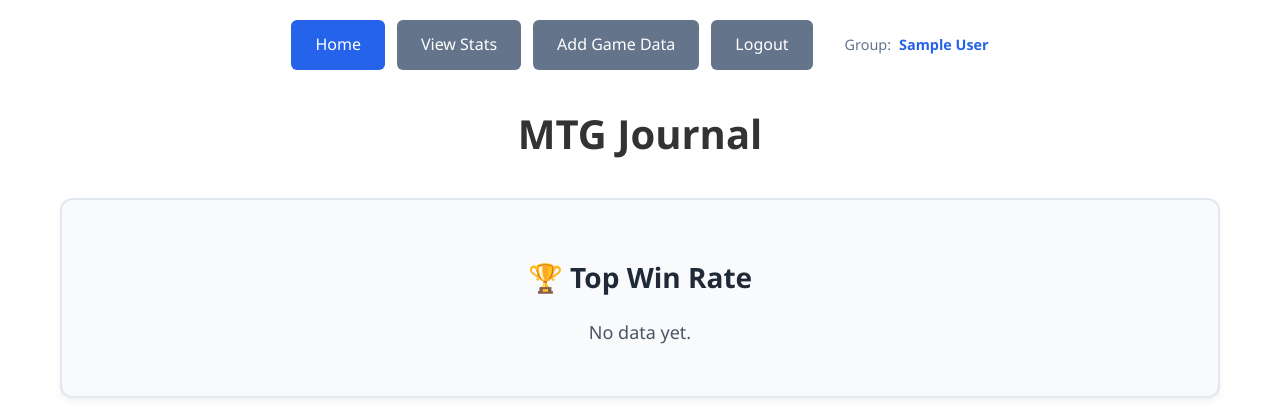
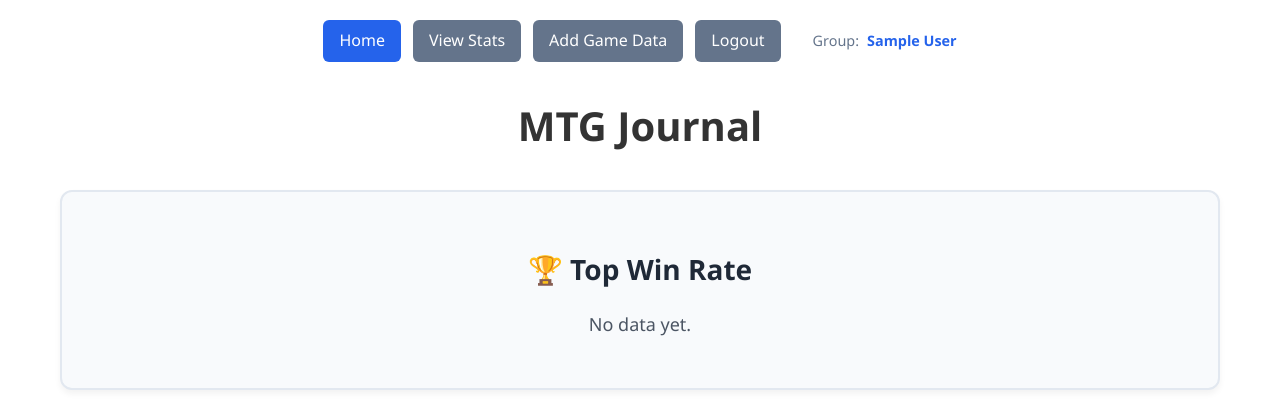
Before and after one commit to Agentredx1/MTG-Journal, a Flask app: page / in a window 1280 px wide. Shown: the top 420 px of the page. Run offline with Flask 3, Linux system fonts and the light colour scheme; the visitor is signed in with stand-in values (Sample User, id 1); data comes from the database, SQL or seed files in the repository.

Commit message:
Updating button styling

```diff
--- a/static/styles.css
+++ b/static/styles.css
@@ -125,7 +125,7 @@
 /* ===== Buttons ===== */
 .btn {
   display: inline-block;
-  padding: 0.75rem 1.5rem;
+  padding: 0.5rem 1rem;
   font-size: 1rem;
   font-weight: 500;
   text-align: center;
```
